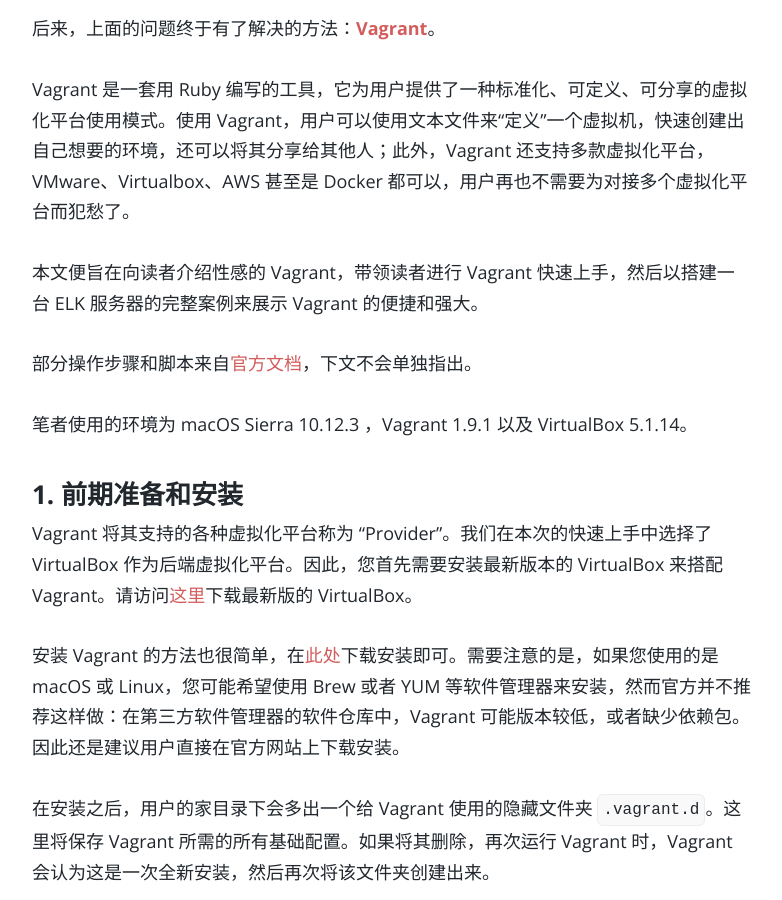
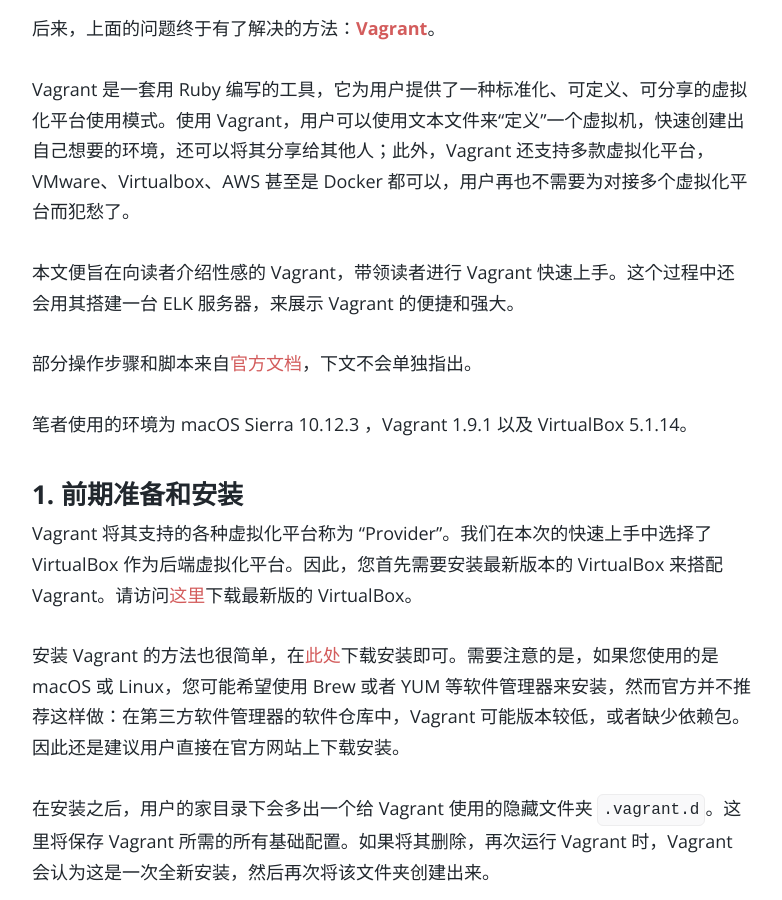
Before and after one commit to colinleefish/colinleefish.github.io, a Jekyll site: the page built from _posts/2017-02-04-a-sexy-approach-to-using-vms-vagrant.md, in a window 1280 px wide and 900 px high, scrolled down 1345 px. Shown: the whole window, without its empty margins (248-1030 px from the left). Built offline with Jekyll 4.4.1, drawn with Linux system fonts in a browser that asks for light colours; comment, search, counter and statistics services are not loaded.

Commit message:
Small modification.

```diff
--- a/_posts/2017-02-04-a-sexy-approach-to-using-vms-vagrant.md
+++ b/_posts/2017-02-04-a-sexy-approach-to-using-vms-vagrant.md
@@ -18,7 +18,7 @@ excerpt: Vagrant 能够让用户以一种可定义、可分享的方式来创建
 
 Vagrant 是一套用 Ruby 编写的工具，它为用户提供了一种标准化、可定义、可分享的虚拟化平台使用模式。使用 Vagrant，用户可以使用文本文件来“定义”一个虚拟机，快速创建出自己想要的环境，还可以将其分享给其他人；此外，Vagrant 还支持多款虚拟化平台，VMware、Virtualbox、AWS 甚至是 Docker 都可以，用户再也不需要为对接多个虚拟化平台而犯愁了。
 
-本文便旨在向读者介绍性感的 Vagrant，带领读者进行 Vagrant 快速上手，然后以搭建一台 ELK 服务器的完整案例来展示 Vagrant 的便捷和强大。
+本文便旨在向读者介绍性感的 Vagrant，带领读者进行 Vagrant 快速上手。这个过程中还会用其搭建一台 ELK 服务器，来展示 Vagrant 的便捷和强大。
 
 部分操作步骤和脚本来自[官方文档](https://www.vagrantup.com/docs/)，下文不会单独指出。
 
```
